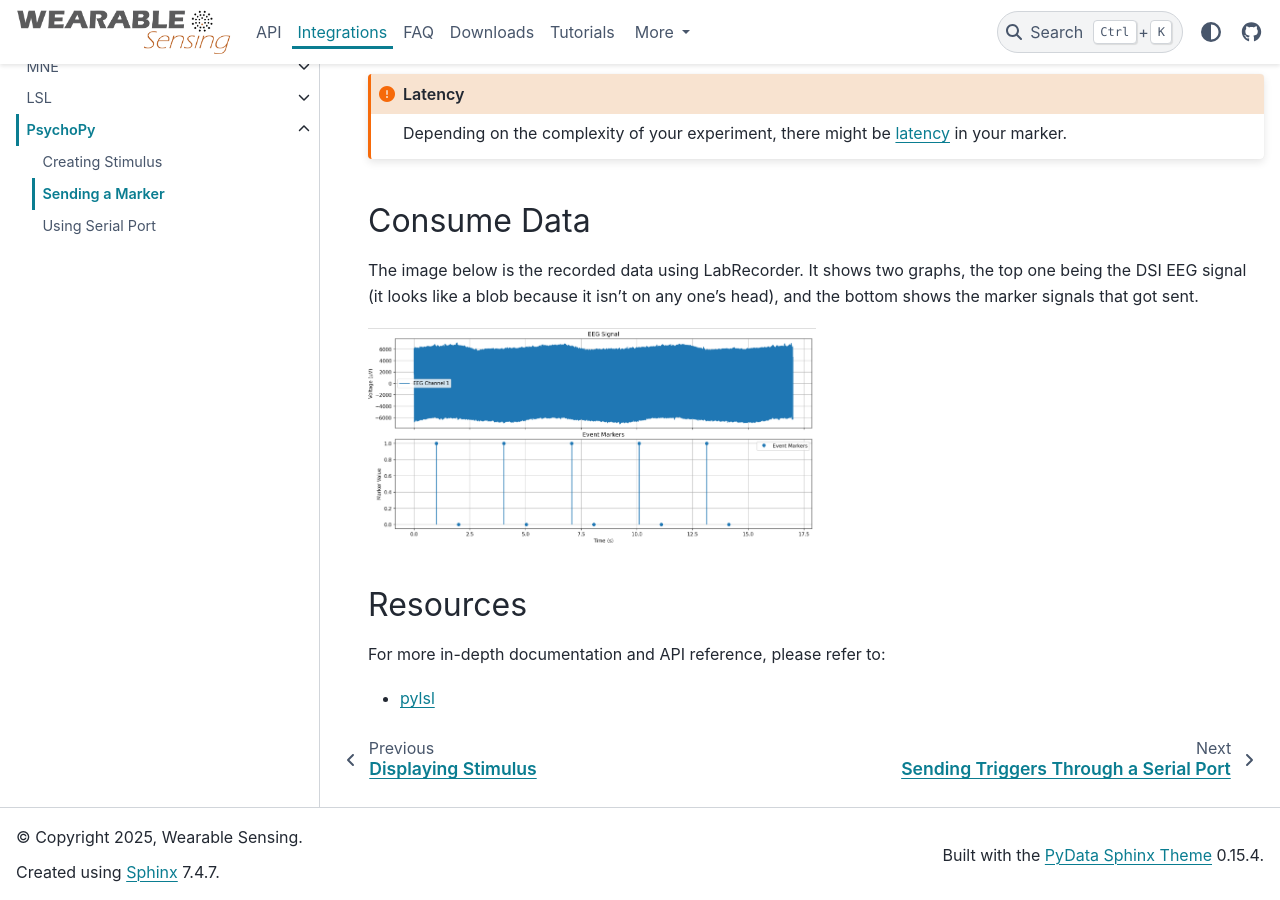
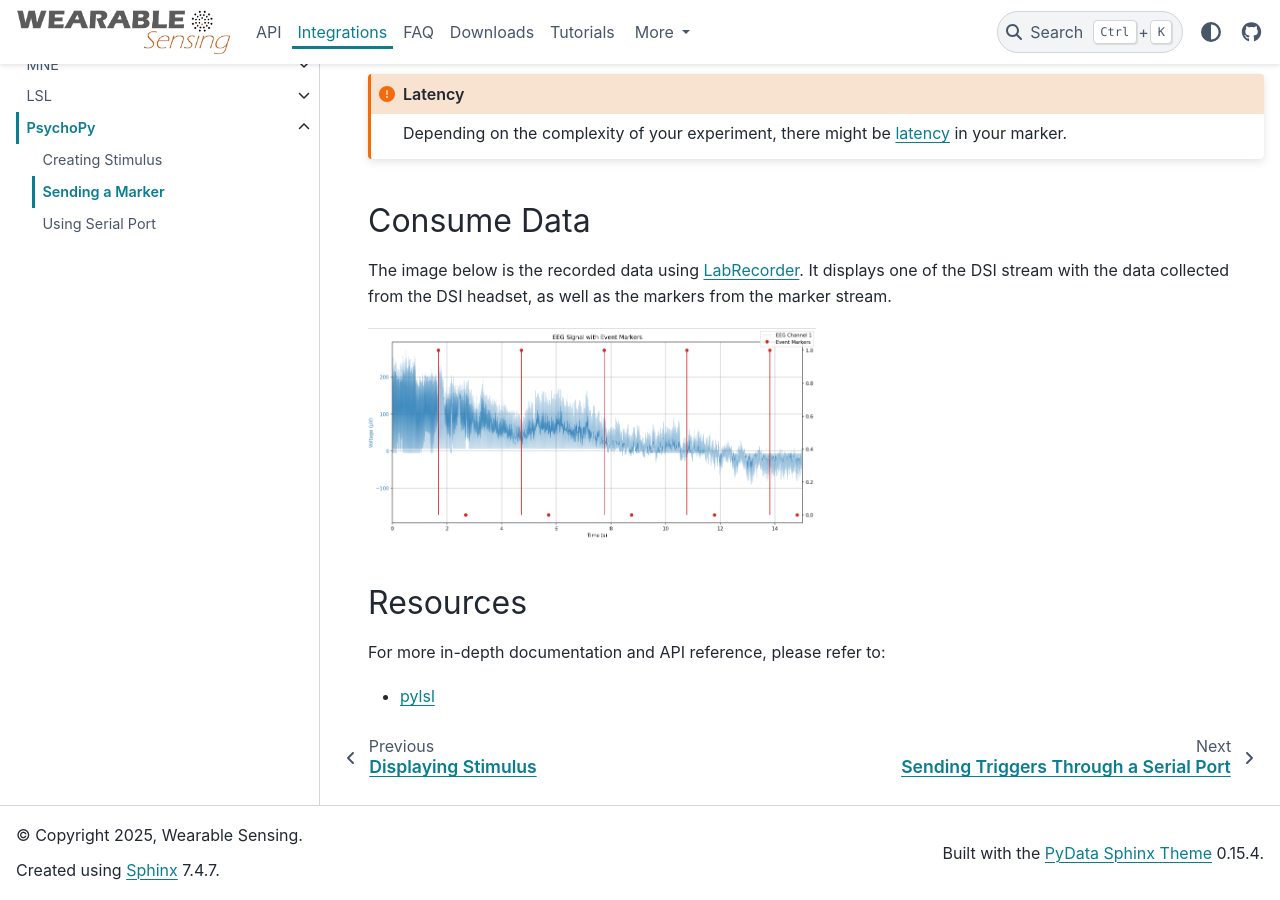
Before and after one commit to WearableSensing/wiki, a Sphinx documentation site: the page built from docs/examples/psychopy/marker.md, in a window 1280 px wide and 900 px high, scrolled down 1546 px. Built offline with Sphinx 7.4.7 and the PyData theme 0.15.4, drawn with Linux system fonts in a browser that asks for light colours.

Commit message:
update image

````diff
--- a/docs/examples/psychopy/marker.md
+++ b/docs/examples/psychopy/marker.md
@@ -69,9 +69,9 @@ Depending on the complexity of your experiment, there might be [latency](https:/
 
 ## Consume Data
 
-The image below is the recorded data using LabRecorder. It shows two graphs, the top one being the DSI EEG signal (it looks like a blob because it isn't on any one's head), and the bottom shows the marker signals that got sent.
+The image below is the recorded data using [LabRecorder](https://github.com/labstreaminglayer/App-LabRecorder). It displays one of the DSI stream with the data collected from the DSI headset, as well as the markers from the marker stream.
 
-```{image} ../../_static/psychopy-graph.png
+```{image} ../../_static/psychopy-consume.png
 :width: 50%
 ```
 
````
Also changed, not shown: docs/_static/psychopy-consume.png (added), docs/_static/psychopy-graph.png (deleted).
